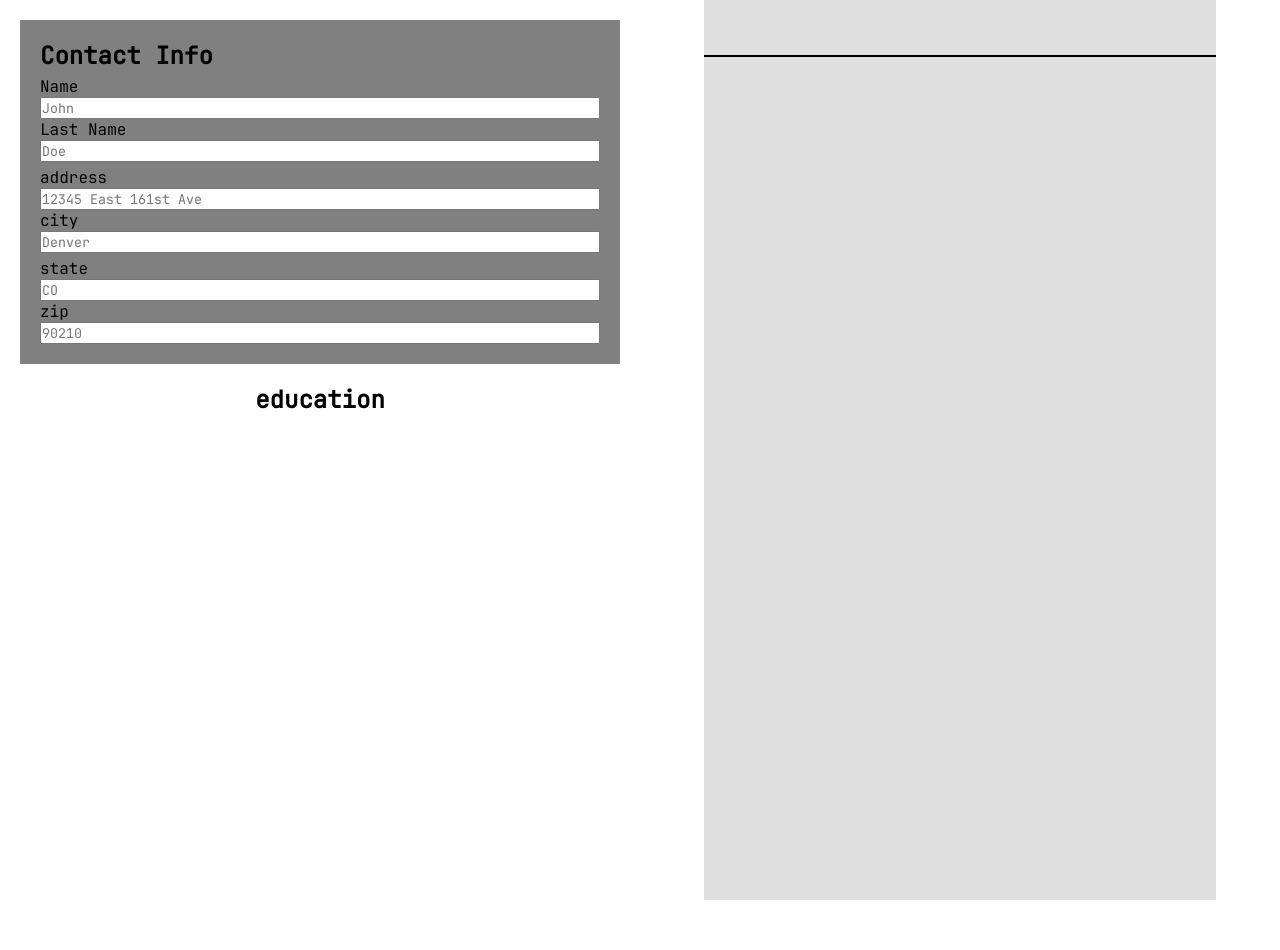
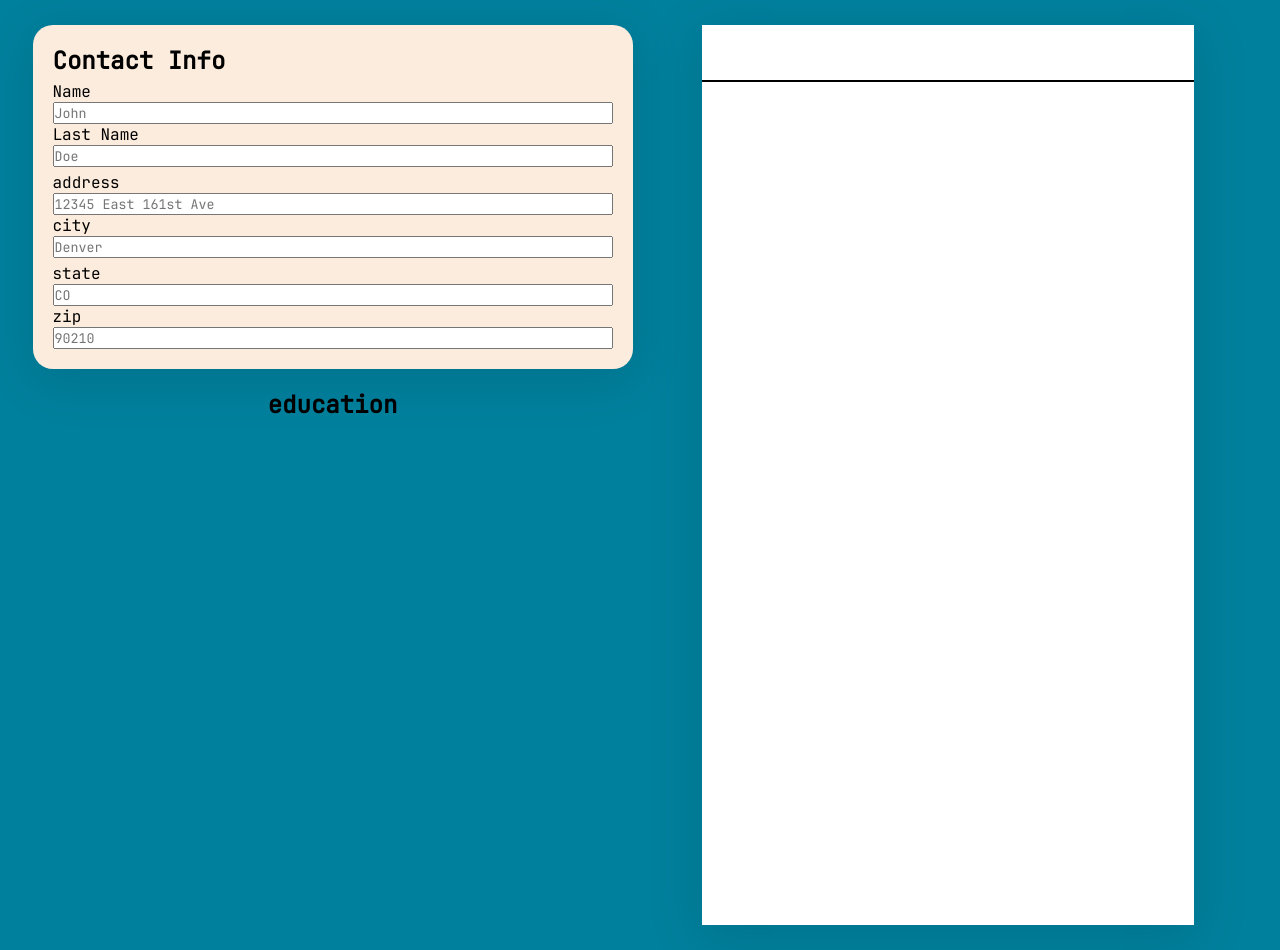
Before and after one commit to tman2747/resumeMaker, a React (Vite) app: page / in a window 1280 px wide. Before the commit the page ends 900 px from the top, so only its background shows below. Built offline with nearby package versions, Linux system fonts and the light colour scheme.

Commit message:
add better styling and colors

```diff
--- a/src/styles/Cv.css
+++ b/src/styles/Cv.css
@@ -8,9 +8,10 @@
   align-items: center;
 }
 .CVCard {
-  background-color: rgb(223, 223, 223);
+  background-color: #ffffff;
   height: 900px;
   width: 80%;
+  box-shadow: 0px 10px 50px 5px rgba(0, 0, 0, 0.1);
 }
 
 .header {
--- a/src/styles/app.css
+++ b/src/styles/app.css
@@ -16,9 +16,12 @@ body {
   display: flex;
   /* same with this*/
   flex-direction: column;
+  background: #00809d;
 }
 
 .content {
   display: flex;
   justify-content: space-between;
+  padding: 25px;
+
 }
--- a/src/styles/form.css
+++ b/src/styles/form.css
@@ -4,16 +4,18 @@
   flex-direction: column;
   align-items: center;
   gap: 20px;
-  padding: 20px;
 }
 
 .contactInfo {
-  background-color: grey;
+  background-color: #fcecdd;
   padding: 20px;
   display: flex;
   flex-direction: column;
   gap: 5px;
   width: 600px;
+  border-radius: 20px;
+  color: black;
+  box-shadow: 0px 10px 50px 5px rgba(0, 0, 0, 0.1);
 }
 
 .contactInfo > div {
```
